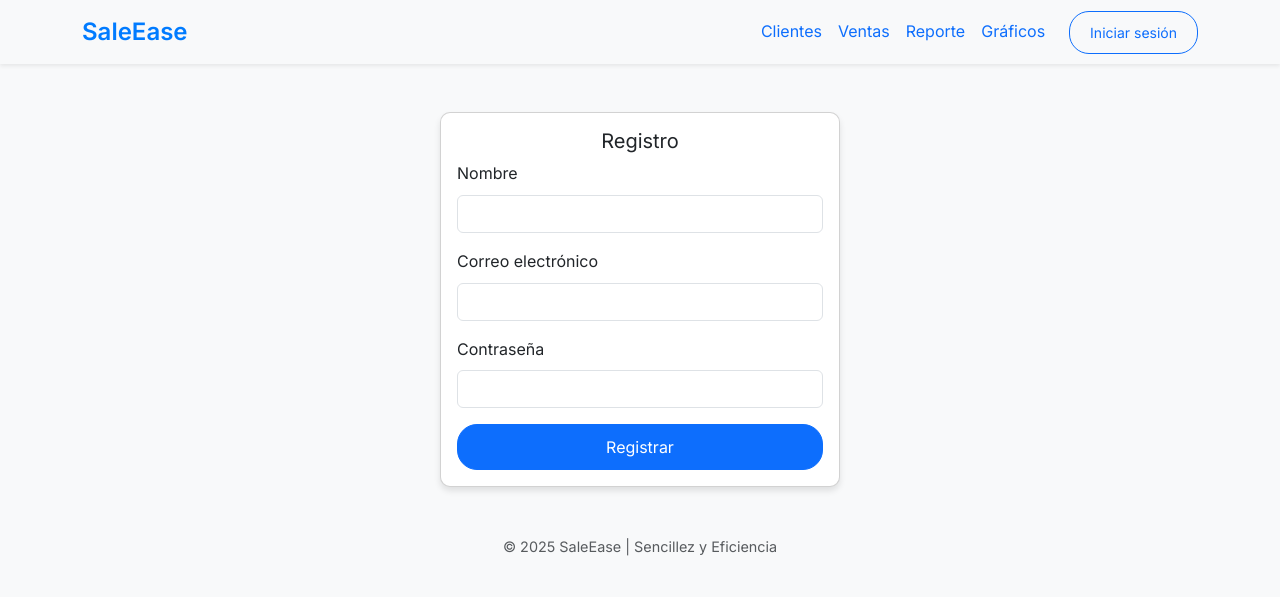
After one commit to AaronVillasana/GestionClientesVentas, a Flask app: page /register in a window 1280 px wide. The commit adds this page. Shown: the top 597 px of the page. Run offline with Flask 3, Linux system fonts and the light colour scheme.

Commit message:
Actualización de app.py y ajustes en el proyecto

```diff
--- a/app.py
+++ b/app.py
@@ -1,66 +1,107 @@
-from flask import Flask, render_template, request, redirect, url_for, flash
+import os
 import sqlite3
+from flask import Flask, render_template, request, redirect, url_for, flash, session, send_file
+from werkzeug.security import generate_password_hash, check_password_hash
+import pandas as pd
 
 app = Flask(__name__)
-app.secret_key = "secret_key"  # Clave para mensajes flash
+app.secret_key = os.urandom(24)  # Clave secreta para sesiones
 
 DATABASE = 'database.db'
 
-# Conectar a la base de datos
+# Función para conectar a la base de datos
 def conectar_db():
     conn = sqlite3.connect(DATABASE)
     conn.row_factory = sqlite3.Row
     return conn
 
-# Rutas principales
+# Ruta principal
 @app.route('/')
 def index():
-    return render_template('index.html')
+    if 'user_id' in session:
+        return render_template('index.html')
+    return redirect(url_for('login'))
 
-@app.route('/clientes')
+# Inicio de sesión
+@app.route('/login', methods=['GET', 'POST'])
+def login():
+    if request.method == 'POST':
+        email = request.form['email']
+        password = request.form['password']
+        conn = conectar_db()
+        cur = conn.cursor()
+        cur.execute("SELECT * FROM users WHERE email = ?", (email,))
+        user = cur.fetchone()
+        conn.close()
+        if user and check_password_hash(user['password'], password):
+            session['user_id'] = user['id']
+            flash("Inicio de sesión exitoso", "success")
+            return redirect(url_for('index'))
+        flash("Credenciales incorrectas", "danger")
+    return render_template('login.html')
+
+# Registro de usuarios
+@app.route('/register', methods=['GET', 'POST'])
+def register():
+    if request.method == 'POST':
+        name = request.form['name']
+        email = request.form['email']
+        password = generate_password_hash(request.form['password'])
+        conn = conectar_db()
+        cur = conn.cursor()
+        cur.execute("INSERT INTO users (name, email, password) VALUES (?, ?, ?)", (name, email, password))
+        conn.commit()
+        conn.close()
+        flash("Registro exitoso, por favor inicia sesión", "success")
+        return redirect(url_for('login'))
+    return render_template('register.html')
+
+# Cerrar sesión
+@app.route('/logout')
+def logout():
+    session.clear()
+    flash("Sesión cerrada", "info")
+    return redirect(url_for('login'))
+
+# Gestión de clientes
+@app.route('/clientes', methods=['GET', 'POST'])
 def clientes():
+    if 'user_id' not in session:
+        return redirect(url_for('login'))
     conn = conectar_db()
     cur = conn.cursor()
+    if request.method == 'POST':
+        nombre = request.form['nombre']
+        email = request.form['email']
+        cur.execute("INSERT INTO clientes (nombre, email) VALUES (?, ?)", (nombre, email))
+        conn.commit()
+        flash("Cliente agregado exitosamente", "success")
     cur.execute("SELECT * FROM clientes")
     clientes = cur.fetchall()
     conn.close()
     return render_template('clientes.html', clientes=clientes)
 
-@app.route('/agregar_cliente', methods=['POST'])
-def agregar_cliente():
-    nombre = request.form['nombre']
-    email = request.form['email']
+# Gestión de ventas
+@app.route('/ventas', methods=['GET', 'POST'])
+def ventas():
+    if 'user_id' not in session:
+        return redirect(url_for('login'))
     conn = conectar_db()
     cur = conn.cursor()
-    cur.execute("INSERT INTO clientes (nombre, email) VALUES (?, ?)", (nombre, email))
-    conn.commit()
-    conn.close()
-    flash("Cliente agregado exitosamente", "success")
-    return redirect(url_for('clientes'))
-
-@app.route('/ventas')
-def ventas():
-    conn = conectar_db()
-    cur = conn.cursor()
+    cur.execute("SELECT * FROM clientes")
+    clientes = cur.fetchall()
+    if request.method == 'POST':
+        cliente_id = request.form['cliente_id']
+        monto = request.form['monto']
+        cur.execute("INSERT INTO ventas (cliente_id, monto) VALUES (?, ?)", (cliente_id, monto))
+        conn.commit()
+        flash("Venta registrada exitosamente", "success")
     cur.execute("SELECT ventas.id, clientes.nombre AS cliente, ventas.monto FROM ventas JOIN clientes ON ventas.cliente_id = clientes.id")
     ventas = cur.fetchall()
-    cur.execute("SELECT * FROM clientes")
-    clientes = cur.fetchall()
     conn.close()
     return render_template('ventas.html', ventas=ventas, clientes=clientes)
 
-@app.route('/registrar_venta', methods=['POST'])
-def registrar_venta():
-    cliente_id = request.form['cliente_id']
-    monto = request.form['monto']
-    conn = conectar_db()
-    cur = conn.cursor()
-    cur.execute("INSERT INTO ventas (cliente_id, monto) VALUES (?, ?)", (cliente_id, monto))
-    conn.commit()
-    conn.close()
-    flash("Venta registrada exitosamente", "success")
-    return redirect(url_for('ventas'))
-
+# Reportes
 @app.route('/reporte')
 def reporte():
     conn = conectar_db()
@@ -70,10 +111,37 @@ def reporte():
     conn.close()
     return render_template('reporte.html', reporte=reporte)
 
-if __name__ == '__main__':
+# Gráficos
+@app.route('/graficos')
+def graficos():
     conn = conectar_db()
     cur = conn.cursor()
-    cur.execute("CREATE TABLE IF NOT EXISTS clientes (id INTEGER PRIMARY KEY, nombre TEXT, email TEXT)")
-    cur.execute("CREATE TABLE IF NOT EXISTS ventas (id INTEGER PRIMARY KEY, cliente_id INTEGER, monto REAL, FOREIGN KEY(cliente_id) REFERENCES clientes(id))")
+    cur.execute("SELECT clientes.nombre, SUM(ventas.monto) AS total FROM ventas JOIN clientes ON ventas.cliente_id = clientes.id GROUP BY clientes.id")
+    data = cur.fetchall()
     conn.close()
+    return render_template('graficos.html', data=data)
+
+# Exportar clientes a Excel
+@app.route('/exportar_clientes')
+def exportar_clientes():
+    conn = conectar_db()
+    cur = conn.cursor()
+    cur.execute("SELECT * FROM clientes")
+    data = cur.fetchall()
+    conn.close()
+    df = pd.DataFrame(data, columns=['ID', 'Nombre', 'Email'])
+    filename = 'clientes.xlsx'
+    df.to_excel(filename, index=False)
+    return send_file(filename, as_attachment=True)
+
+# Inicialización de la base de datos
+if __name__ == '__main__':
+    if not os.path.exists(DATABASE):
+        conn = conectar_db()
+        cur = conn.cursor()
+        cur.execute("CREATE TABLE users (id INTEGER PRIMARY KEY, name TEXT, email TEXT, password TEXT)")
+        cur.execute("CREATE TABLE clientes (id INTEGER PRIMARY KEY, nombre TEXT, email TEXT)")
+        cur.execute("CREATE TABLE ventas (id INTEGER PRIMARY KEY, cliente_id INTEGER, monto REAL, FOREIGN KEY(cliente_id) REFERENCES clientes(id))")
+        conn.close()
+    print("Servidor Flask iniciando...")
     app.run(debug=True)
--- a/requirements.txt
+++ b/requirements.txt
@@ -1,3 +1,4 @@
 flask
 gunicorn
 pandas
+chart.js
--- a/static/css/styles.css
+++ b/static/css/styles.css
@@ -1,10 +1,78 @@
+/* General Styles */
 body {
+    font-family: 'Inter', sans-serif;
     background-color: #f8f9fa;
-    font-family: Arial, sans-serif;
+    color: #333;
+    line-height: 1.6;
 }
-h1 {
-    margin-bottom: 20px;
+
+/* Navbar */
+.navbar {
+    box-shadow: 0 2px 4px rgba(0, 0, 0, 0.1);
 }
-.table th, .table td {
-    text-align: center;
+
+.navbar-brand {
+    font-size: 1.5rem;
+    font-weight: bold;
+    color: #007bff !important;
 }
+
+/* Buttons */
+.btn-primary, .btn-outline-primary {
+    border-radius: 20px;
+    padding: 10px 20px;
+    transition: all 0.3s ease-in-out;
+}
+
+.btn-primary:hover {
+    background-color: #0056b3;
+}
+
+/* Hero Section */
+.hero {
+    background: linear-gradient(90deg, #007bff, #0056b3);
+    color: white;
+    border-radius: 10px;
+    padding: 30px;
+    box-shadow: 0 4px 10px rgba(0, 0, 0, 0.2);
+}
+
+/* Cards */
+.card {
+    border-radius: 10px;
+    box-shadow: 0 4px 6px rgba(0, 0, 0, 0.1);
+}
+
+.card:hover {
+    transform: translateY(-3px);
+    transition: all 0.3s ease-in-out;
+}
+
+/* Tables */
+.table {
+    border-radius: 10px;
+    overflow: hidden;
+    background: white;
+}
+
+.table-striped tbody tr:hover {
+    background-color: #f1f1f1;
+    cursor: pointer;
+}
+
+/* Footer */
+footer {
+    background-color: #f8f9fa;
+    color: #6c757d;
+    font-size: 0.9rem;
+}
+
+/* Form Inputs */
+input, button {
+    border-radius: 5px;
+}
+
+input:focus {
+    border-color: #007bff;
+    box-shadow: 0 0 5px rgba(0, 123, 255, 0.5);
+}
--- a/templates/base.html
+++ b/templates/base.html
@@ -3,30 +3,44 @@
 <head>
     <meta charset="UTF-8">
     <meta name="viewport" content="width=device-width, initial-scale=1.0">
-    <title>Gestión de Clientes y Ventas</title>
+    <title>SaleEase</title>
+    <!-- Bootstrap CSS -->
     <link href="https://cdn.jsdelivr.net/npm/bootstrap@5.3.0/dist/css/bootstrap.min.css" rel="stylesheet">
+    <!-- Google Fonts -->
+    <link href="https://fonts.googleapis.com/css2?family=Inter:wght@300;400;600&display=swap" rel="stylesheet">
+    <!-- Custom CSS -->
     <link rel="stylesheet" href="{{ url_for('static', filename='css/styles.css') }}">
+    <!-- Chart.js -->
+    <script src="https://cdn.jsdelivr.net/npm/chart.js"></script>
 </head>
 <body>
-    <nav class="navbar navbar-expand-lg navbar-dark bg-dark">
+    <nav class="navbar navbar-expand-lg navbar-light bg-light shadow-sm">
         <div class="container">
-            <a class="navbar-brand" href="{{ url_for('index') }}">Gestión</a>
-            <div>
-                <a class="nav-link text-white" href="{{ url_for('clientes') }}">Clientes</a>
-                <a class="nav-link text-white" href="{{ url_for('ventas') }}">Ventas</a>
-                <a class="nav-link text-white" href="{{ url_for('reporte') }}">Reporte</a>
+            <a class="navbar-brand fw-bold text-primary" href="{{ url_for('index') }}">SaleEase</a>
+            <button class="navbar-toggler" type="button" data-bs-toggle="collapse" data-bs-target="#navbarNav">
+                <span class="navbar-toggler-icon"></span>
+            </button>
+            <div class="collapse navbar-collapse" id="navbarNav">
+                <ul class="navbar-nav ms-auto">
+                    <li class="nav-item"><a class="nav-link text-primary" href="{{ url_for('clientes') }}">Clientes</a></li>
+                    <li class="nav-item"><a class="nav-link text-primary" href="{{ url_for('ventas') }}">Ventas</a></li>
+                    <li class="nav-item"><a class="nav-link text-primary" href="{{ url_for('reporte') }}">Reporte</a></li>
+                    <li class="nav-item"><a class="nav-link text-primary" href="{{ url_for('graficos') }}">Gráficos</a></li>
+                    {% if 'user_id' in session %}
+                        <li class="nav-item"><a class="btn btn-primary btn-sm ms-3" href="{{ url_for('logout') }}">Cerrar sesión</a></li>
+                    {% else %}
+                        <li class="nav-item"><a class="btn btn-outline-primary btn-sm ms-3" href="{{ url_for('login') }}">Iniciar sesión</a></li>
+                    {% endif %}
+                </ul>
             </div>
         </div>
     </nav>
-    <div class="container mt-4">
-        {% with messages = get_flashed_messages(with_categories=true) %}
-        {% if messages %}
-        <div class="alert alert-{{ messages[0][0] }}">
-            {{ messages[0][1] }}
-        </div>
-        {% endif %}
-        {% endwith %}
+    <main class="container my-4">
         {% block content %}{% endblock %}
-    </div>
+    </main>
+    <footer class="text-center py-4 bg-light text-muted">
+        <p>&copy; 2025 SaleEase | Sencillez y Eficiencia</p>
+    </footer>
+    <script src="https://cdn.jsdelivr.net/npm/bootstrap@5.3.0/dist/js/bootstrap.bundle.min.js"></script>
 </body>
 </html>
--- /dev/null
+++ b/templates/register.html
@@ -0,0 +1,23 @@
+{% extends 'base.html' %}
+{% block content %}
+<div class="card mx-auto mt-5" style="width: 25rem;">
+    <div class="card-body">
+        <h5 class="card-title text-center">Registro</h5>
+        <form method="POST">
+            <div class="mb-3">
+                <label for="name" class="form-label">Nombre</label>
+                <input type="text" class="form-control" name="name" required>
+            </div>
+            <div class="mb-3">
+                <label for="email" class="form-label">Correo electrónico</label>
+                <input type="email" class="form-control" name="email" required>
+            </div>
+            <div class="mb-3">
+                <label for="password" class="form-label">Contraseña</label>
+                <input type="password" class="form-control" name="password" required>
+            </div>
+            <button type="submit" class="btn btn-primary w-100">Registrar</button>
+        </form>
+    </div>
+</div>
+{% endblock %}
```
Also changed, not shown: js/scripts.js (added, +28 -0 lines), templates/clientes.html (+17 -15 lines), templates/graficos.html (added, +39 -0 lines), templates/index.html (+8 -2 lines), templates/login.html (added, +19 -0 lines), templates/reporte.html (+8 -6 lines), templates/ventas.html (+21 -10 lines), database.db, 4 other files.
